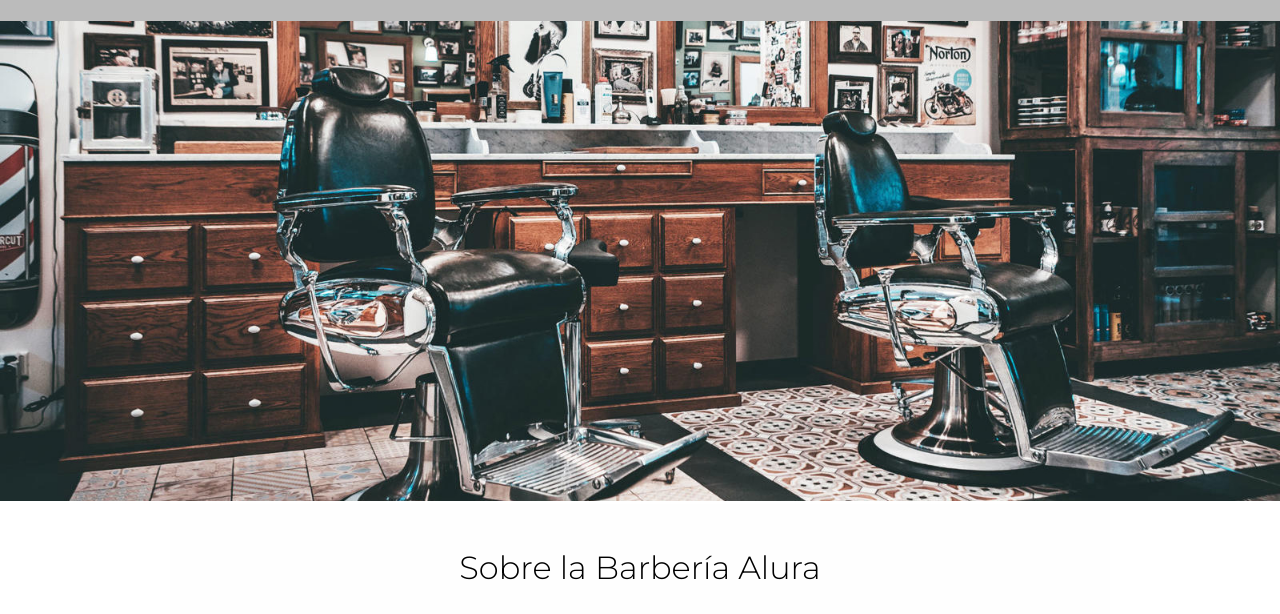
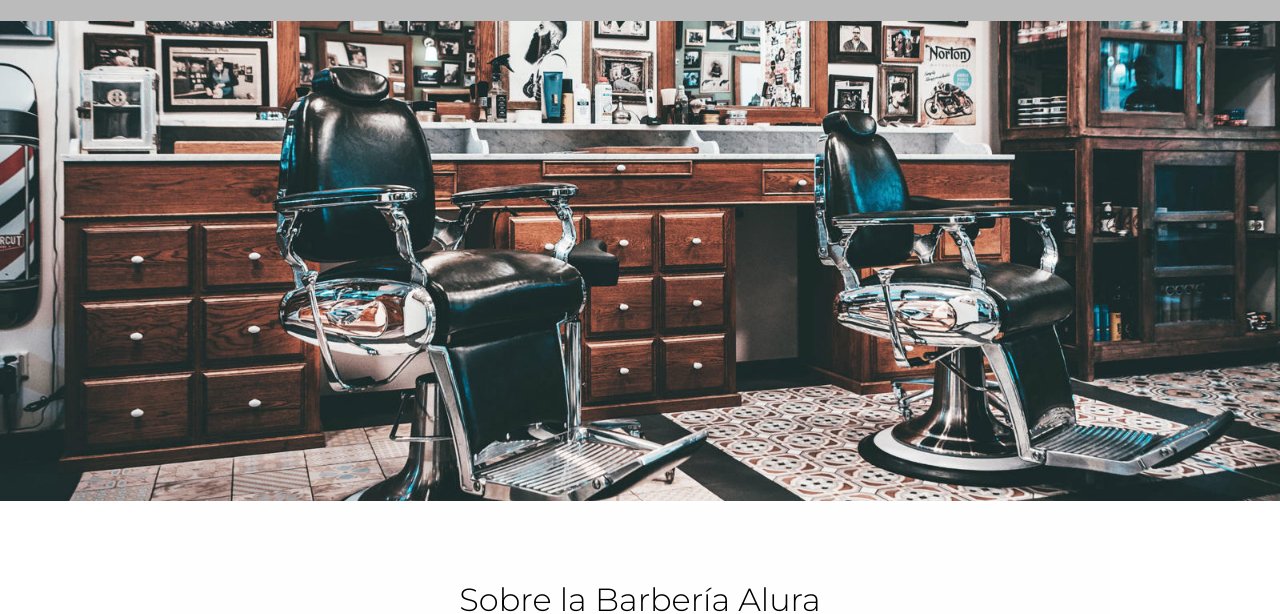
Before and after one commit to Gabyespluge/Barberia_alura, a plain HTML site: page index.html in a window 1280 px wide. Shown: the part 272-886 px from the top of the page. Drawn offline with Linux system fonts and the light colour scheme.

Commit message:
mejorando el codigo

```diff
--- a/index.css
+++ b/index.css
@@ -52,7 +52,7 @@ body {
 .titulo-principal{
     text-align: center;
     font-size: 2em;
-    margin: 0 0 1em;
+    margin: 1em 0 1em;
     clear:left;
 }
 
```
Also changed, not shown: productos.html (+1 -1 lines), imagenes/imagenes/cabellobarba.jpg (renamed from imagenes/imagenes/cabello+barba.jpg).
